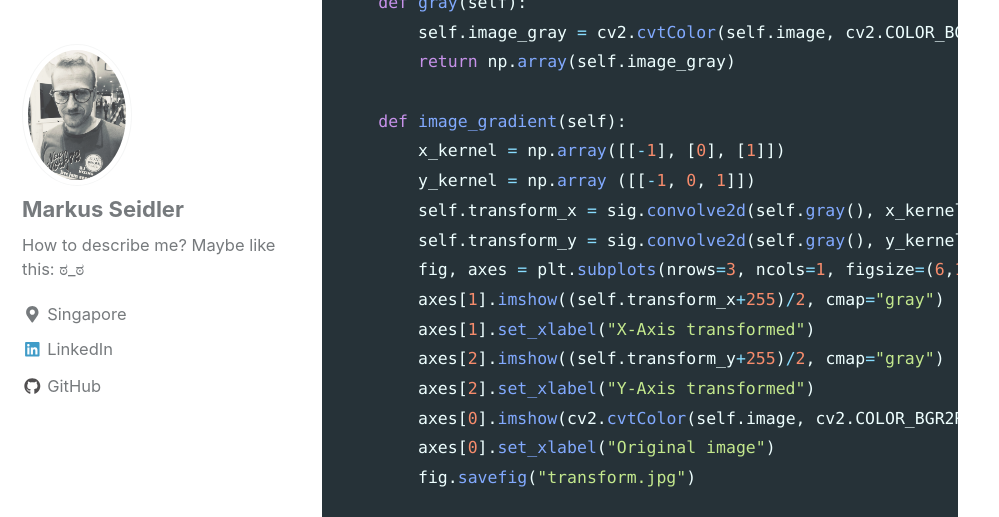
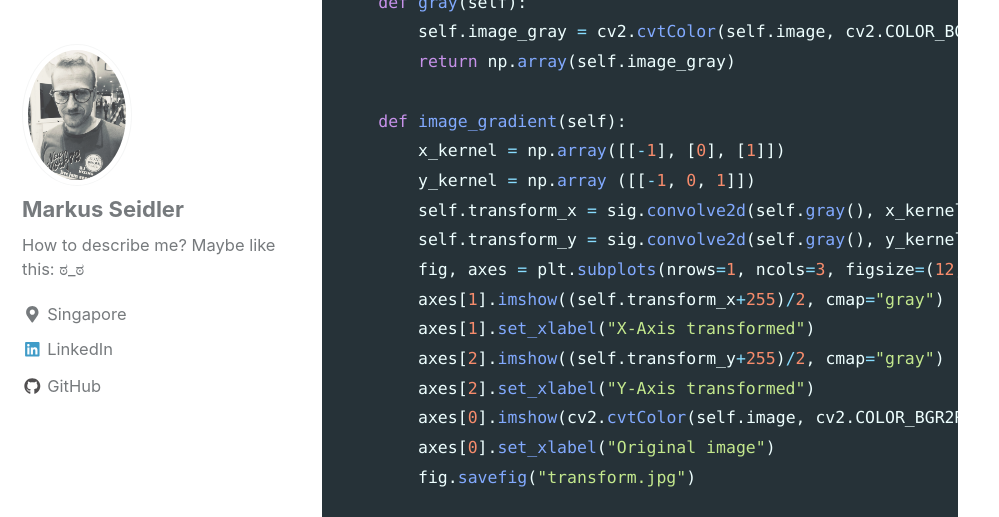
Before and after one commit to markusseidler/markusseidler.github.io, a Jekyll site: the page built from _posts/2018-05-02-IRCHOGSVM.md, in a window 1280 px wide and 900 px high, scrolled down 3377 px. Shown: the top 517 px of the window, without its empty margins (0-999 px from the left). Built offline with Jekyll 4.4.1, drawn with Linux system fonts in a browser that asks for light colours; nearby versions of some CDN libraries.

Commit message:
transform pic changed

```diff
--- a/_posts/2018-05-02-IRCHOGSVM.md
+++ b/_posts/2018-05-02-IRCHOGSVM.md
@@ -74,7 +74,7 @@
         y_kernel = np.array ([[-1, 0, 1]])
         self.transform_x = sig.convolve2d(self.gray(), x_kernel, mode="valid")
         self.transform_y = sig.convolve2d(self.gray(), y_kernel, mode="valid")
-        fig, axes = plt.subplots(nrows=3, ncols=1, figsize=(6,12))
+        fig, axes = plt.subplots(nrows=1, ncols=3, figsize=(12,6))
         axes[1].imshow((self.transform_x+255)/2, cmap="gray")
         axes[1].set_xlabel("X-Axis transformed")
         axes[2].imshow((self.transform_y+255)/2, cmap="gray")
```
